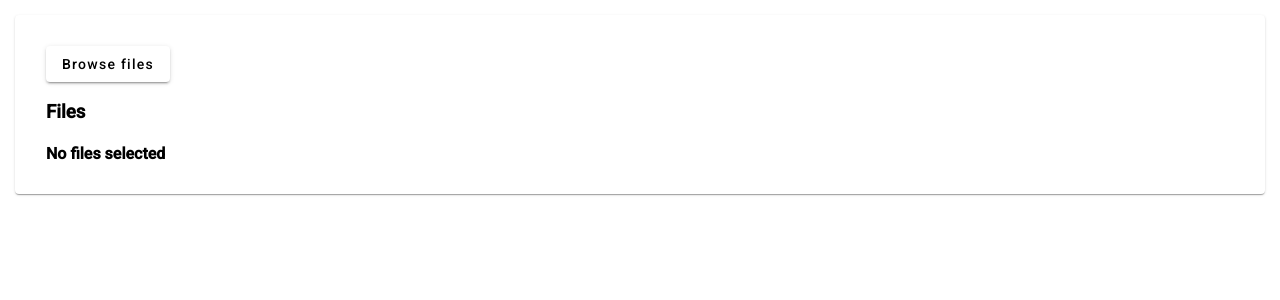
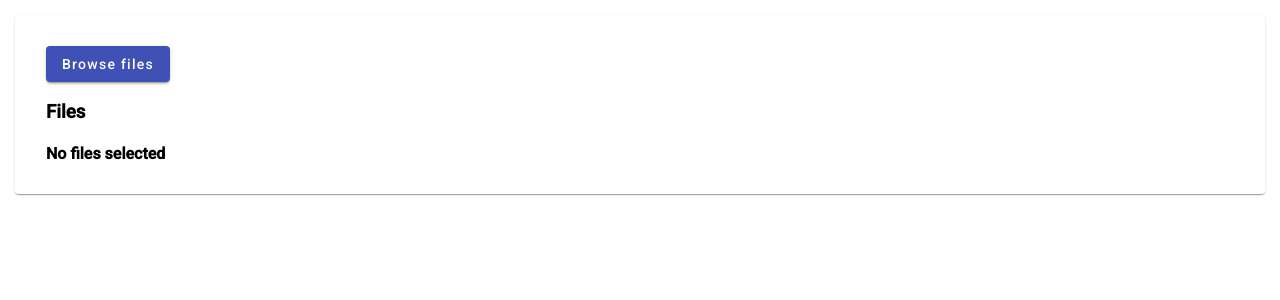
Before and after one commit to dev-shuvodip/duplicate-filename-resolver-demo, an Angular app: page / in a window 1280 px wide. Shown: the top 300 px of the page. Built offline with nearby package versions, Linux system fonts and the light colour scheme; what duplicate-filename-resolver would draw is missing.

Commit message:
changed styling

```diff
--- a/src/demo.html
+++ b/src/demo.html
@@ -1,13 +1,13 @@
 <mat-card style="margin: 15px; padding: 15px">
   <mat-card-content>
-    <button type="button" mat-raised-button (click)="fileInput.click()">
+    <button type="button" color="primary" mat-raised-button (click)="fileInput.click()">
       Browse files
     </button>
     <input hidden onclick="this.value=null" (change)="onFileSelected($event)" multiple #fileInput type="file" />
     <h3>Files</h3>
     @if (dataSource.data.length == 0) {
     <h4>No files selected</h4>
-    } @if (dataSource.data.length > 0) {
+    } @else {
     <table mat-table [dataSource]="dataSource" class="mat-elevation-z8">
       <ng-container matColumnDef="name">
         <th mat-header-cell *matHeaderCellDef>Name</th>
@@ -18,8 +18,9 @@
       <tr mat-header-row *matHeaderRowDef="displayedColumns"></tr>
       <tr mat-row *matRowDef="let row; columns: displayedColumns"></tr>
     </table>
-    } @if (dataSource.data.length > 0) {
     <button style="margin-top: 15px" mat-raised-button color="warn" (click)="clearFiles()">
-      Clear files</button>}
+      Clear files
+    </button>
+    }
   </mat-card-content>
 </mat-card>
```
